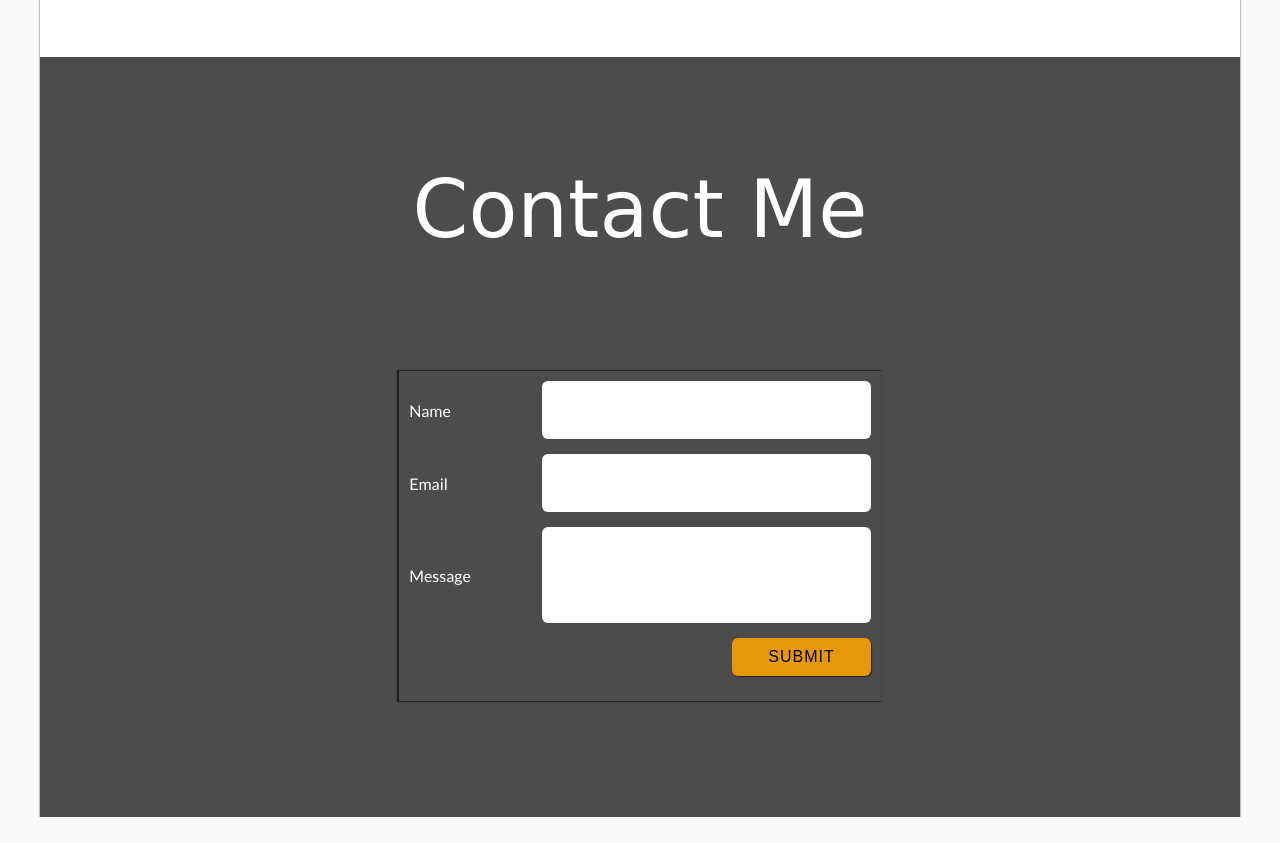
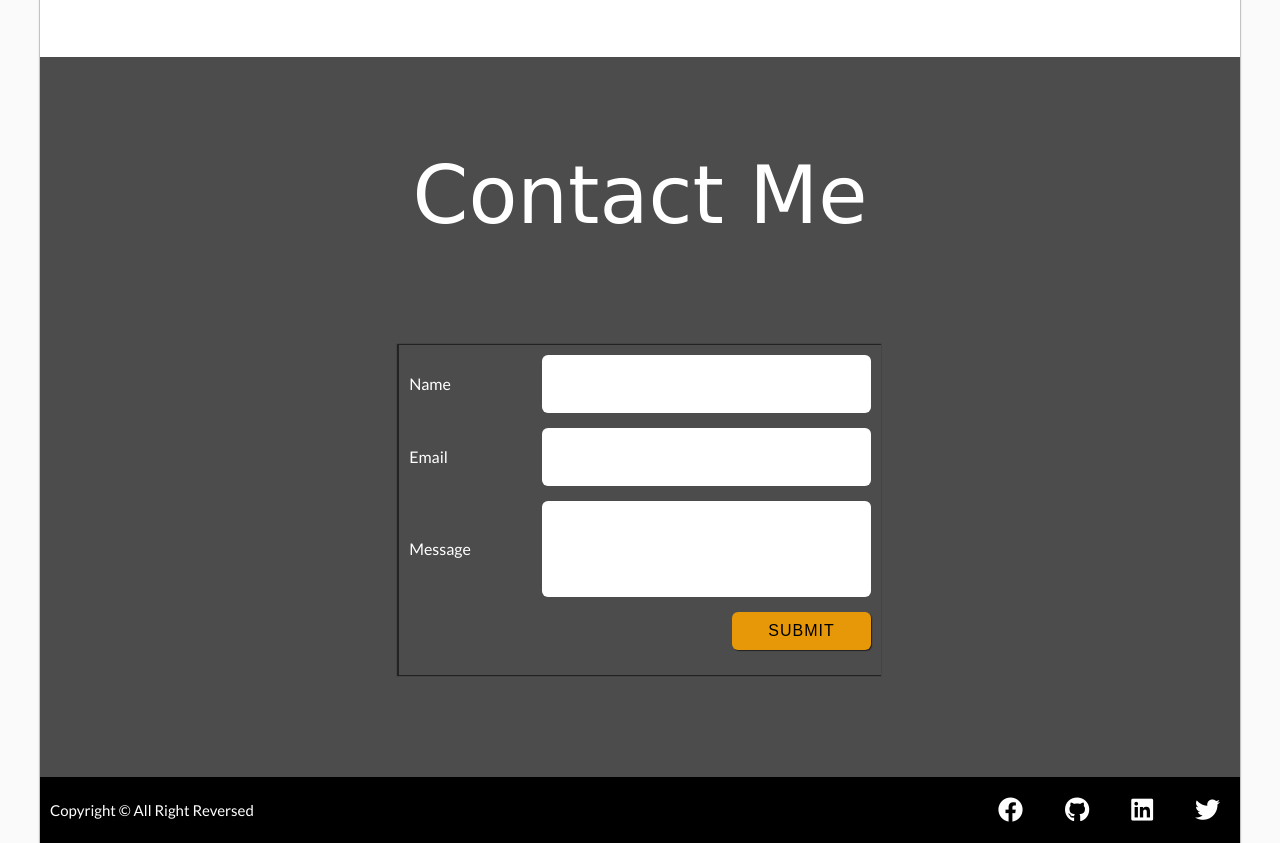
Before and after one commit to Shamim2001/blogproject01, a plain HTML site: page index.html in a window 1280 px wide. Shown: the part 3205-4048 px from the top of the page. Before the commit the page ends 4022 px from the top, so only its background shows below. Drawn offline with Linux system fonts and the light colour scheme; a web font is replaced by a local one.

Commit message:
project complite donee

```diff
--- a/assets/css/style.css
+++ b/assets/css/style.css
@@ -262,7 +262,7 @@
 /* contact section starts here */
 #contact-section{
     padding: 5rem;
-    min-height: 95vh;
+    min-height: 90vh;
     background-color: #4c4c4c;
     color: #fff;
 }
@@ -303,6 +303,26 @@
     justify-content: flex-end;
 }
 /* contact section ends here */
+
+/* footer section starts here */
+#footer{
+    background-color: #000;
+    min-height: 5vh;
+    display: flex;
+    justify-content: space-between;
+    align-items: center;
+    padding: 1rem;
+
+}
+.footer-text{
+    color: #fff;
+    font-size: 1.5rem;
+}
+.footer-icon{
+    font-size: 2.5rem;
+
+}
+/* footer section ends here */
 
 /* responsive starts here */
 @media (max-width: 992px) {
@@ -395,18 +415,23 @@
     }
 
     #contact-section{
-        width: 90%;
+        width: 100%;
     }
     .form-control{
         flex-direction: column;
     }
+    input,textarea{
+        max-width: 100%;
+    }
     .form-control label{
         margin-bottom: 0.5rem;
     }
+
+    #footer{
+        flex-direction: column ;
+    }
+    #menubar2{
+        display: flex;
+    }
 }
-
-@media (max-width: 400px) {
-
-}
-
 /* responsive ends here */
--- a/index.html
+++ b/index.html
@@ -28,7 +28,7 @@
         </figure>
 
         <nav aria-label="Main Menu">
-            <ul role="menubar">
+            <ul role="menubar" aria-label="Main Menu">
                 <li role="none">
                         <a href="#" class="nav-link" role="menuitem">Home</a>
                 </li>
@@ -186,5 +186,37 @@
         <!-- contact section ends here -->
     </main>
     <!-- main section ends here -->
+
+    <!-- footer section starts here -->
+    <footer id="footer">
+        <p class="footer-text">
+            Copyright &copy; All Right Reversed
+        </p>
+        <nav aria-label="footer-Menu">
+            <ul role="menubar2" id="menubar2" aria-label="footer-Menu">
+                <li role="none">
+                    <a href="#" target="_blank" class="nav-link" role="menuitem">
+                        <i class="fab fa-facebook footer-icon"></i>
+                    </a>
+                </li>
+                <li role="none">
+                    <a href="#" target="_blank" class="nav-link" role="menuitem">
+                        <i class="fab fa-github footer-icon"></i>
+                    </a>
+                </li>
+                <li role="none">
+                    <a href="#" target="_blank" class="nav-link" role="menuitem">
+                        <i class="fab fa-linkedin footer-icon"></i>
+                    </a>
+                </li>
+                <li role="none">
+                    <a href="#" target="_blank" class="nav-link" role="menuitem">
+                        <i class="fab fa-twitter footer-icon"></i>
+                    </a>
+                </li>
+            </ul>
+        </nav>
+    </footer>
+    <!-- footer section ends here -->
 </body>
 </html>
```
